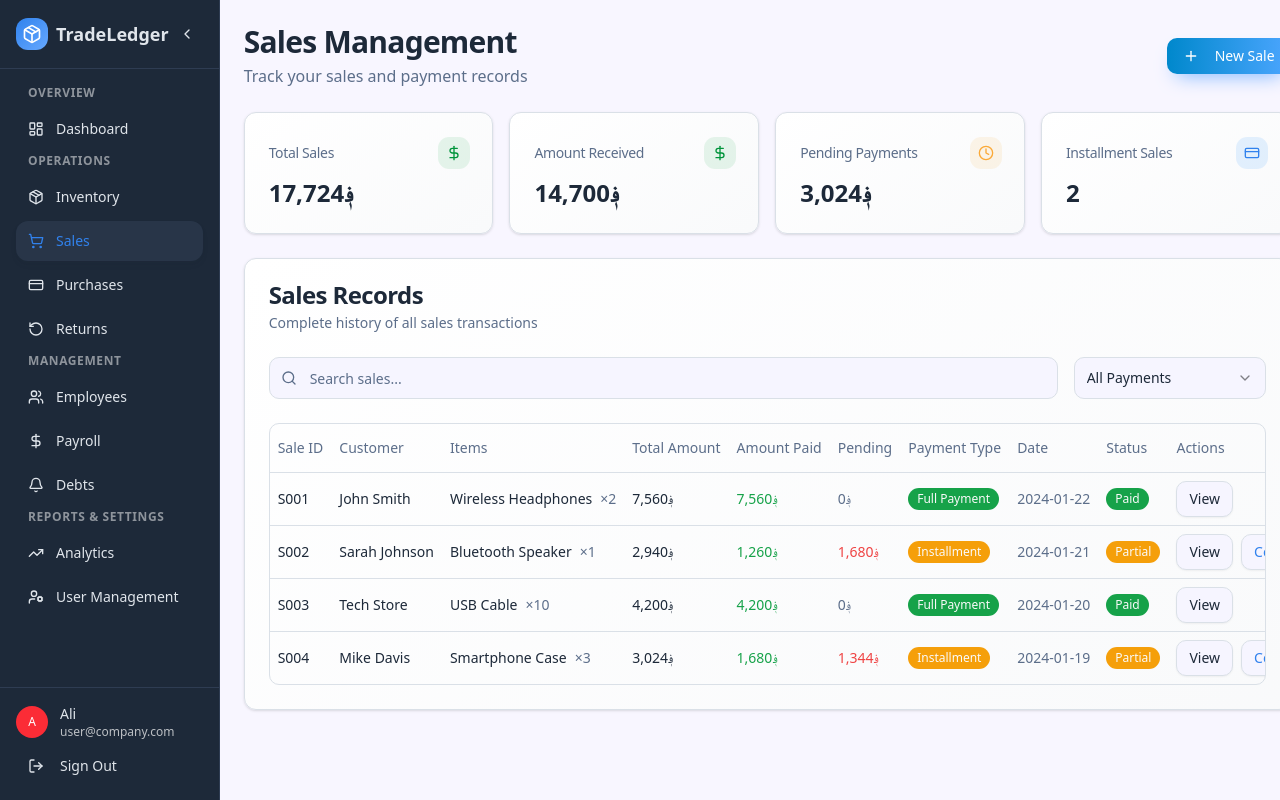
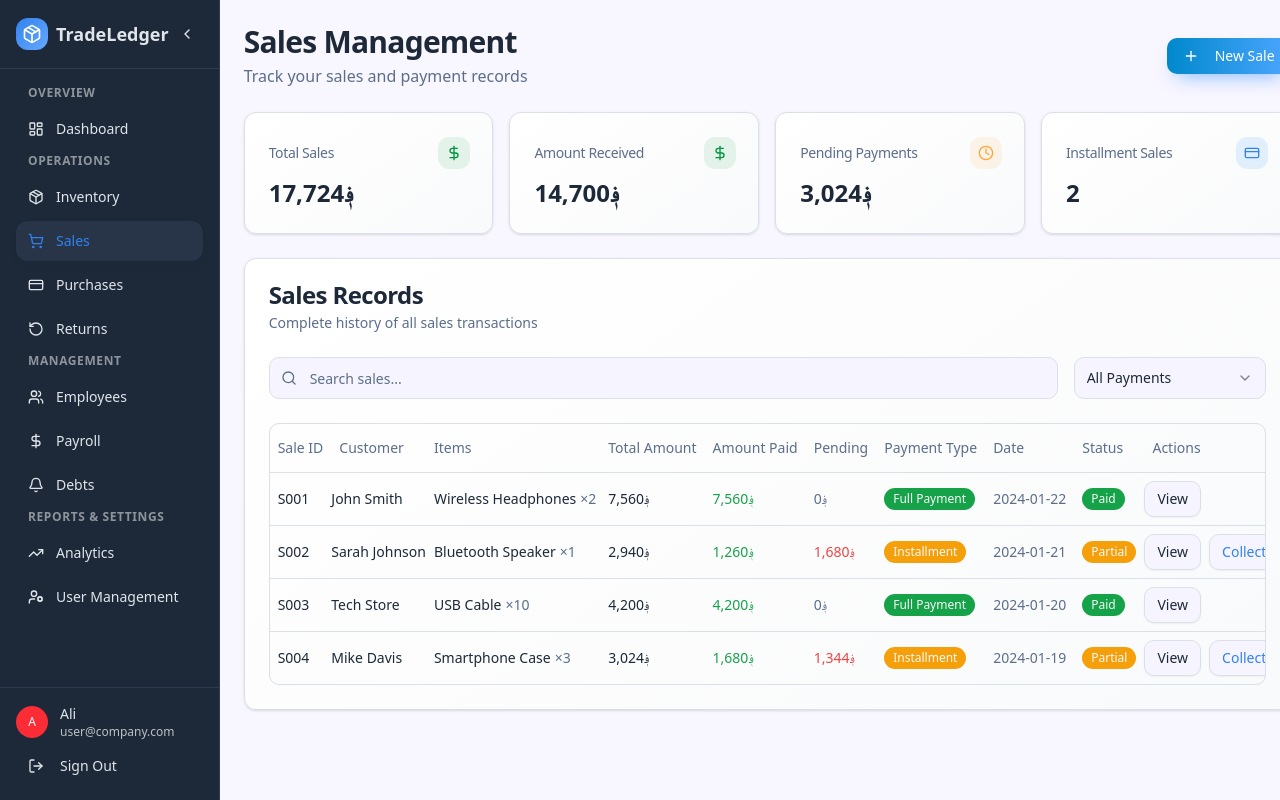
Before and after one commit to Sohrab-Malikzada/Store-Managment_Dashborad, a React (Vite) app: page /sales in a window 1280 px wide. Both pictures are taken after typing "name@example.com", "Sample123" into the empty fields and a click on the button "Sign In". Built offline with nearby package versions, Linux system fonts and the light colour scheme.

Commit message:
Sales.jsx is changed

```diff
--- a/src/Pages/Sales.jsx
+++ b/src/Pages/Sales.jsx
@@ -221,7 +221,7 @@ function Sales() {
               New Sale
             </Button>
           </DialogTrigger>
-          <DialogContent className=" max-w-2xl max-h-[90vh] border-[hsl(214,20%,88%)] bg-gray-50 overflow-y-auto">
+          <DialogContent className="max-w-2xl w-full border-[hsl(214,20%,88%)] bg-gray-50 overflow-visible">
             <DialogHeader className="space-y-3 pb-6 border-b border-[hsl(214,20%,88%)]">
               <DialogTitle className="text-2xl font-bold text-[hsl(216,32%,17%)]">Record New Sale</DialogTitle>
               <DialogDescription className="-mt-2 text-base text-[hsl(216,20%,45%)]">
@@ -680,22 +680,22 @@ function Sales() {
                 {filteredSales.map((sale) => {
                   const status = getPaymentStatus(sale);
                   return (
-                    <TableRow key={sale.id}>
+                    <TableRow  key={sale.id}>
                       <TableCell className="font-medium text-[hsl(216,32%,17%)]">{sale.id}</TableCell>
                       <TableCell>
-                        <div className="font-medium text-[hsl(216,32%,17%)]">{sale.customer}</div>
+                        <div className="font-medium -mr-2 -ml-2 text-[hsl(216,32%,17%)]">{sale.customer}</div>
                       </TableCell>
                       <TableCell>
                         <div className="space-y-1 text-[hsl(216,32%,17%)]">
                           {sale.items.map((item, index) => (
                             <div key={index} className="text-sm text-[hsl(216,32%,17%)]">
-                              <span className="font-medium  text-[hsl(216,32%,17%)]">{item.productName}</span>
-                              <span className="text-muted-foreground text-[hsl(216,20%,45%)] ml-2">×{item.quantity}</span>
+                              <span className="font-medium -mr-1  text-[hsl(216,32%,17%)]">{item.productName}</span>
+                              <span className="text-muted-foreground -mr-1 text-[hsl(216,20%,45%)] ml-2">×{item.quantity}</span>
                             </div>
                           ))}
                         </div>
                       </TableCell>
-                      <TableCell className="font-medium text-[hsl(216,32%,17%)]">؋{sale.totalAmount.toLocaleString()}</TableCell>
+                      <TableCell className="font-medium  text-[hsl(216,32%,17%)]">؋{sale.totalAmount.toLocaleString()}</TableCell>
                       <TableCell className="text-[hsl(142,76%,36%)]">؋{sale.amountPaid.toLocaleString()}</TableCell>
                       <TableCell className={sale.pendingAmount > 0 ? "text-[hsl(0,84%,60%)]" : "text-[hsl(216,20%,45%)]"}>
                         ؋{sale.pendingAmount.toLocaleString()}
@@ -710,7 +710,7 @@ function Sales() {
                         <Badge variant={status.variant}>{status.label}</Badge>
                       </TableCell>
                       <TableCell>
-                        <div className="flex  space-x-2">
+                        <div className="flex -ml-2 space-x-2">
                           <Button
                             className="cursor-pointer hover:bg-[hsl(214,20%,94%)] rounded-[10px] border-[hsl(214,20%,88%)] text-[hsl(216,32%,17%)] bg-[hsl(248,250%,98%)]"
                             variant="outline"
```
